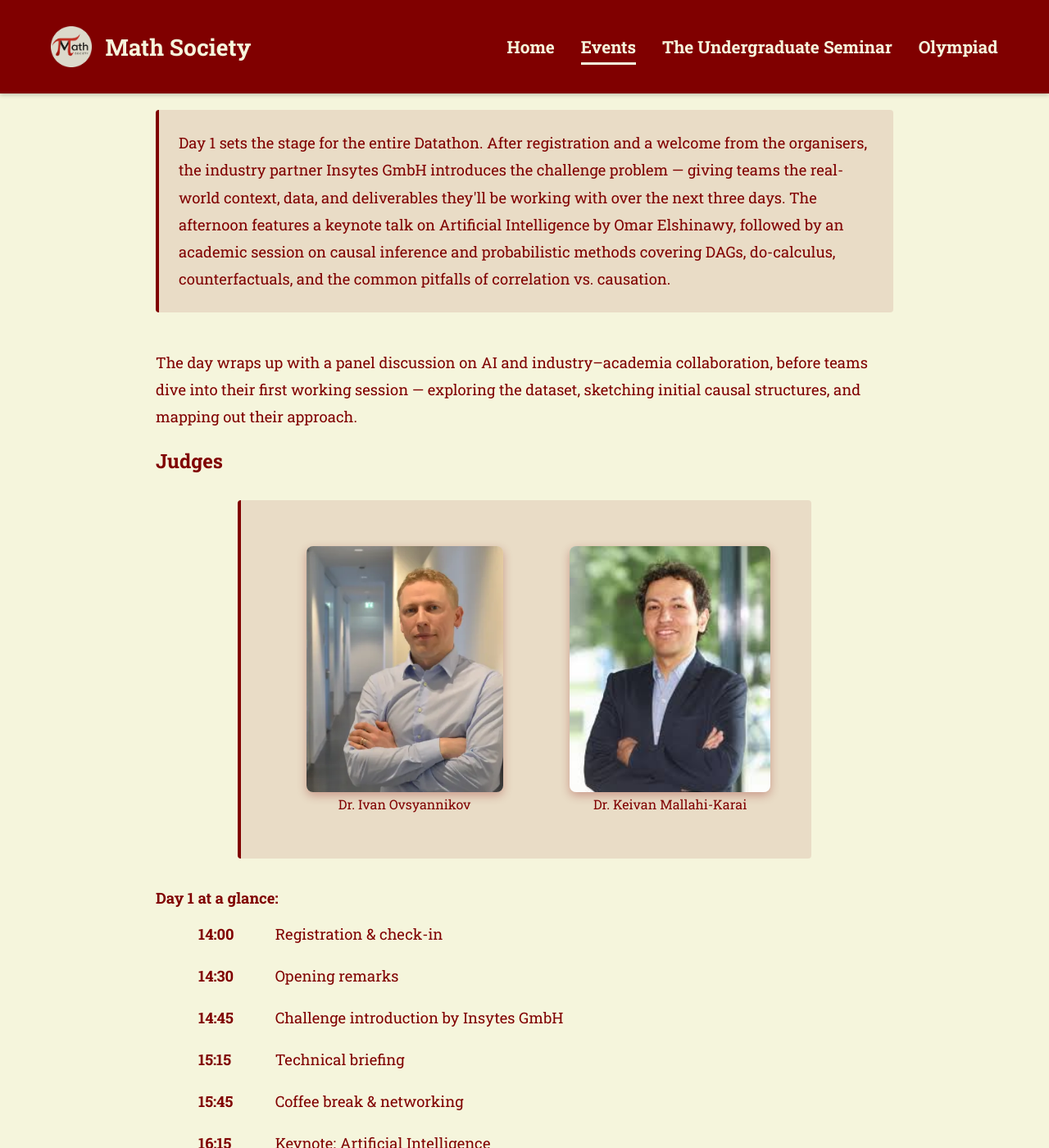
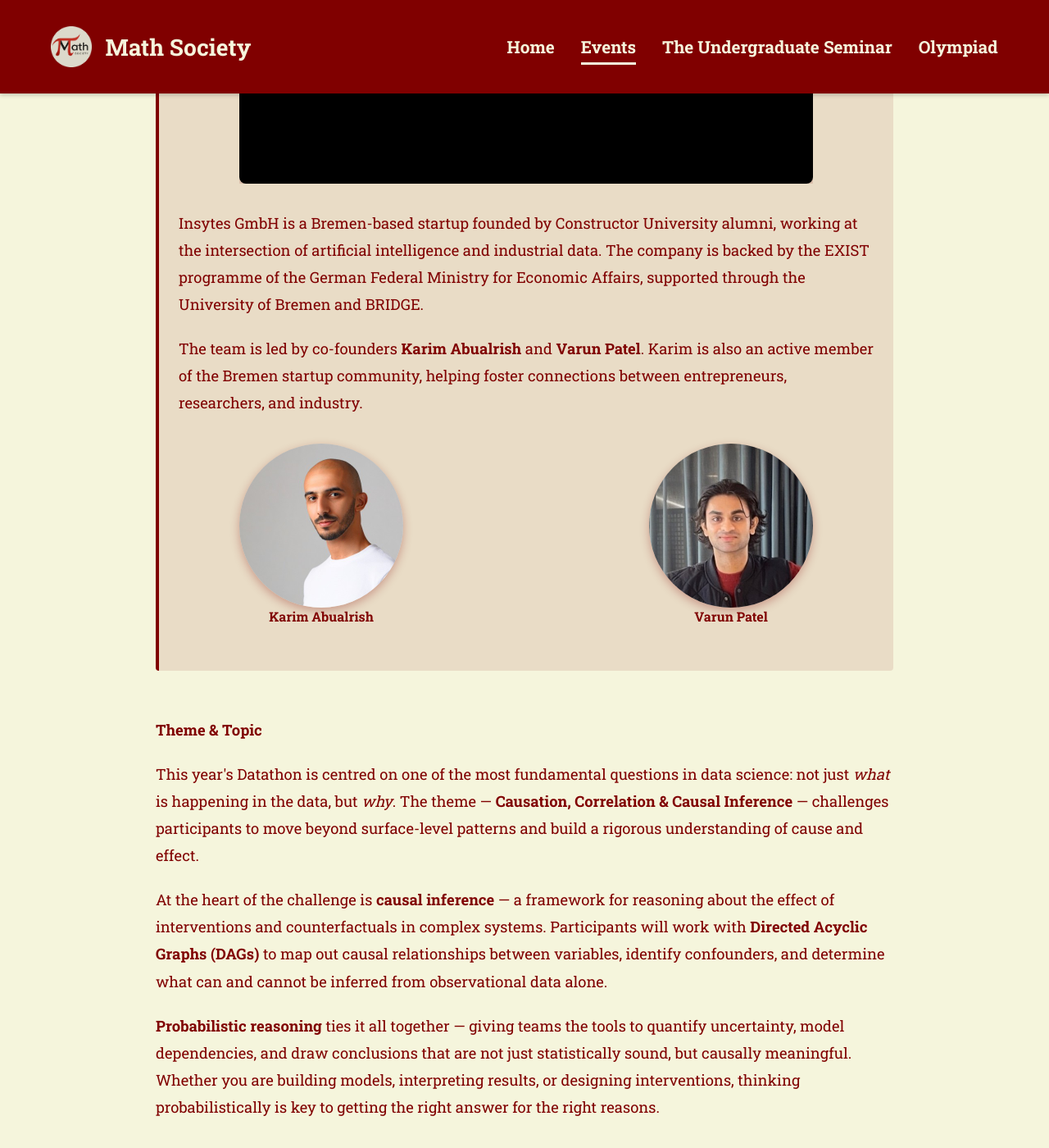
Before and after one commit to KelvinAirConstructorUni/constructor-math.github.io, a Jekyll site: the page Subpages/datathon.html, which Jekyll copies as it is, in a window 1280 px wide and 1400 px high, scrolled down 2390 px. Shown: the whole window at 82% size. Built offline with Jekyll 4.4.1, drawn with Linux system fonts in a browser that asks for light colours; nearby versions of some CDN libraries; some of the changed text lies outside the part shown.

Commit message:
update on datathon page

```diff
--- a/Subpages/datathon.html
+++ b/Subpages/datathon.html
@@ -194,6 +194,10 @@
             <p style="font-size: 1.3rem; margin-top: 0.5rem; max-width: 800px; margin-left: auto; margin-right: auto;">
                 Specially Organised by the <span><strong>Mathematics Society at Constructor University (MSCU)</strong></span>
             </p>
+
+            <div class="image-container highlight-box">
+                <img src="images/datathon-banner.jpg" alt="Cryptography Seminar Presentation">
+            </div>
         </div>
     </section>
 
@@ -202,7 +206,7 @@
         <div class="container" style="max-width: 900px; padding-top: 0; margin-top: 0;">
             <div class="content-block" style="padding-top: 0; margin-top: 0; padding-bottom: 2rem;">
                 <!-- OPENING HOOK -->
-                <p style="font-size: 1.2rem; line-height: 1.9; font-style: italic; margin-top: 0; padding-top: 0.5rem;">
+                <p style="font-size: 1.2rem; line-height: 1.9; font-style: italic;">
                     Given data, can you establish causation — not just correlation?
                 </p>
 
@@ -212,10 +216,40 @@
 
                 <h1>Overview</h1>
 
-                <div class="image-container highlight-box">
-                    <img src="images/datathon-banner.jpg" alt="Cryptography Seminar Presentation">
+                <div class="highlight-box">
+
+                    <p style="font-size: 1.15rem; line-height: 1.8;">
+                        <strong>About Insytes GmbH</strong>
+                    </p>
+
+                    <div class="image-container" style="display: flex; flex-direction: row; align-items: center; gap: 16px; width: 100%; overflow: scroll;">
+                        <img src="images/insytes_ai_logo.jpg" alt="Insytes Logo" style="width: 100%; height: 60%; object-fit: contain;">
+                    </div>
+
+                    <p style="font-size: 1.15rem; line-height: 1.8;">
+                        Insytes GmbH is a Bremen-based startup founded by Constructor University alumni, working at the
+                        intersection of artificial intelligence and industrial data. The company is backed by the EXIST
+                        programme of the German Federal Ministry for Economic Affairs, supported through the University
+                        of Bremen and BRIDGE.
+                    </p>
+                    <br>
+                    <p style="font-size: 1.15rem; line-height: 1.8;">
+                        The team is led by co-founders <strong>Karim Abualrish</strong> and <strong>Varun Patel</strong>. Karim is also an active member of the Bremen startup
+                        community, helping foster connections between entrepreneurs, researchers, and industry.
+                    </p>
+
+                    <div class="image-container" style="display: flex; flex-direction: row; justify-content: space-between;">
+                        <div style="display: flex; flex-direction: column; align-items: center;">
+                            <img src="images/karim.jpg" alt="Karim Abualrish" style="width: 200px; height: 200px; object-fit: cover; border-radius: 100%;">
+                            <strong>Karim Abualrish</strong>
+                        </div>
+
+                        <div style="display: flex; flex-direction: column; align-items: center;">
+                            <img src="images/varun.jpg" alt="Varun Patel" style="width: 200px; height: 200px; object-fit: cover; border-radius: 100%;">
+                            <strong>Varun Patel</strong>
+                        </div>
+                    </div>
                 </div>
-
 
                 <h2 style="font-size: 1.15rem; line-height: 1.8;">
                     <strong>Theme & Topic</strong>
@@ -261,26 +295,6 @@
                 </p>
 
                 <br>
-                <p style="font-size: 1.15rem; line-height: 1.8;">
-                    The day wraps up with a panel discussion on AI and industry–academia collaboration, before teams
-                    dive into their first working session — exploring the dataset, sketching initial causal structures,
-                    and mapping out their approach.
-                </p>
-                <br>
-                <h1>Judges</h1>
-
-                <div style="display: flex; flex-direction: row;" class="image-container highlight-box">
-                    <div class="image-container">
-                        <img src="images/ivan.webp" alt="Cryptography Seminar Presentation" style="width: 80%; height: 300px; object-fit: cover;">
-                        <p>Dr. Ivan Ovsyannikov</p>
-                    </div>
-
-                    <div class="image-container">
-                        <img src="images/keivan.jpg" alt="Cryptography Seminar Presentation" style="width: 100%; height: 300px; object-fit: cover;">
-                        <p>Dr. Keivan Mallahi-Karai</p>
-                    </div>
-                </div>
-
 
                 <p style="font-size: 1.15rem; line-height: 1.8;"><strong>Day 1 at a glance:</strong></p>
                 <table style="font-size: 1.15rem; line-height: 1.8; width: 100%; padding-left: 50px;">
@@ -429,6 +443,27 @@
                 </table>
                 <br>
                 <p style="font-size: 1.15rem; line-height: 1.8;">
+                    The day wraps up with a panel discussion on AI and industry–academia collaboration, before teams
+                    dive into their first working session — exploring the dataset, sketching initial causal structures,
+                    and mapping out their approach.
+                </p>
+                <br>
+                <h1>Judges</h1>
+
+                <div style="display: flex; flex-direction: row;" class="image-container highlight-box">
+                    <div class="image-container">
+                        <img src="images/ivan.webp" alt="Cryptography Seminar Presentation" style="width: 80%; height: 300px; object-fit: cover;">
+                        <p>Dr. Ivan Ovsyannikov</p>
+                    </div>
+
+                    <div class="image-container">
+                        <img src="images/keivan.jpg" alt="Cryptography Seminar Presentation" style="width: 100%; height: 300px; object-fit: cover;">
+                        <p>Dr. Keivan Mallahi-Karai</p>
+                    </div>
+                </div>
+
+                <br>
+                <p style="font-size: 1.15rem; line-height: 1.8;">
                     <br>
                     <h1>Prizes & Awards</h1>
                     <br>
```
Also changed, not shown: Subpages/images/insytes_ai_logo.jpg (added), Subpages/images/karim.jpg (added), Subpages/images/varun.jpg (added), 2 other files.
